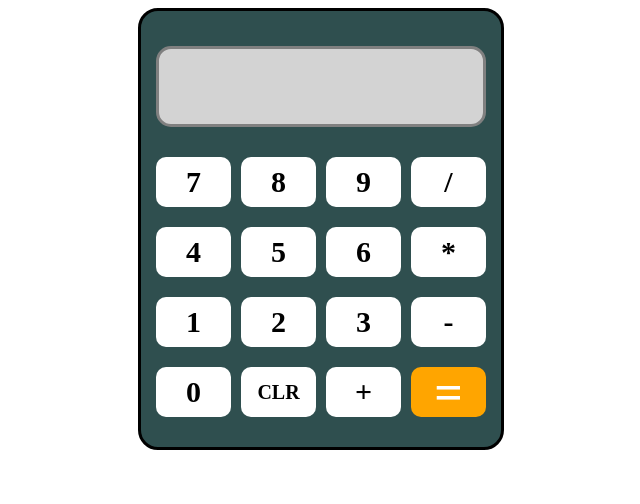
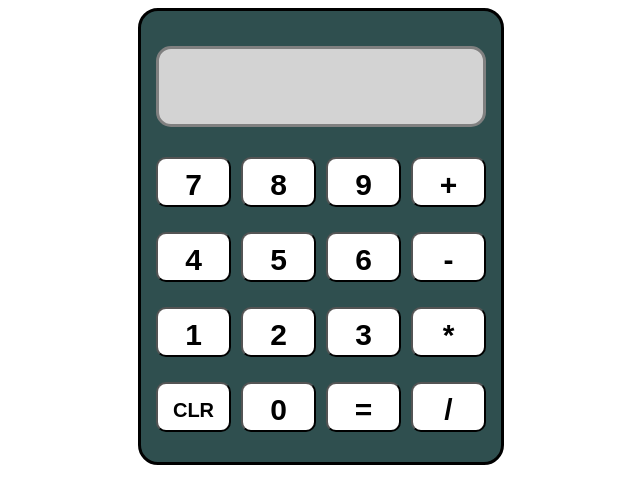
Before and after one commit to LunaPecura/Calculator, a plain HTML site: page index.html in a window 1280 px wide. Shown: the whole page, without its empty margins (319-959 px from the left). Drawn offline with Linux system fonts and the light colour scheme.

Commit message:
basic button functionality

```diff
--- a/app.js
+++ b/app.js
@@ -0,0 +1,27 @@
+class Calculator {
+
+	currentInput = [];
+
+	readDigit(digit) {
+		this.currentInput.push(digit);
+		document.querySelector(".display").innerHTML += digit;
+	}
+
+	readOp(char) {
+		switch(char) {
+			case 'c': {this.currentInput = []; this.clearScreen();}
+			case 'e':
+			case 'p':
+			case 'm':
+			case 't':
+			case 'd': break;
+		}
+	}
+
+	clearScreen() {
+		document.querySelector(".display").innerHTML = "";
+	}
+}
+
+
+let myCalculator = new Calculator();
--- a/index.html
+++ b/index.html
@@ -13,41 +13,36 @@
     <script src="app.js" async defer></script>
 
     <div class="calcWrapper">
-
-            <div class="calcTop">
-                <div class="display">
-                </div>
-            </div>
-
-
+      <div class="calcTop"><div class="display"></div></div>
       <div class="calcBottom">
 
         <div class="column" id="column1">
-                    <div class="cell" id="seven">7</div>
-                    <div class="cell" id="four">4</div>
-                    <div class="cell" id="one">1</div>
-                    <div class="cell" id="zero">0</div>
+          <!-- <div class="cell" id="seven">7</div> -->
+					<button class="number" id="seven" onclick="myCalculator.readDigit(7)">7</button>
+          <button class="number" id="four" onclick="myCalculator.readDigit(4)">4</button>
+          <button class="number" id="one" onclick="myCalculator.readDigit(1)">1</button>
+          <button class="operation" id="clear" onclick="myCalculator.readOp('c')">CLR</button>
         </div>
 
 				<div class="column" id="column2">
-                    <div class="cell" id="eight">8</div>
-                    <div class="cell" id="five">5</div>
-                    <div class="cell" id="two">2</div>
-                    <div class="cell" id="clear">CLR</div>
+          <button class="number" id="eight" onclick="myCalculator.readDigit(8)">8</button>
+          <button class="number" id="five" onclick="myCalculator.readDigit(5)">5</button>
+          <button class="number" id="two" onclick="myCalculator.readDigit(2)">2</button>
+					<button class="number" id="zero" onclick="myCalculator.readDigit(0)">0</button>
         </div>
 
         <div class="column" id="column3">
-                    <div class="cell" id="nine">9</div>
-                    <div class="cell" id="six">6</div>
-                    <div class="cell" id="three">3</div>
-                    <div class="cell" id="plus">+</div>
+          <button class="number" id="nine" onclick="myCalculator.readDigit(9)">9</button>
+          <button class="number" id="six" onclick="myCalculator.readDigit(6)">6</button>
+          <button class="number" id="three" onclick="myCalculator.readDigit(3)">3</button>
+					<button class="operation" id="equals" onclick="myCalculator.readOp('e')">=</button>
         </div>
 
         <div class="column" id="column4">
-                    <div class="cell" id="divided">/</div>
-                    <div class="cell" id="times">*</div>
-                    <div class="cell" id="minus">-</div>
-                    <div class="cell" id="equals">=</div>
+					<button class="operation" id="plus" onclick="myCalculator.readOp('p')">+</button>
+					<button class="operation" id="minus" onclick="myCalculator.readOp('m')">-</button>
+					<button class="operation" id="times" onclick="myCalculator.readOp('t')">*</button>
+          <button class="operation" id="divided" onclick="myCalculator.readOp('d')">/</button>
         </div>
 
       </div>
--- a/style.css
+++ b/style.css
@@ -21,6 +21,9 @@
     margin-right: 5px;
     border-radius: 15px;
     background-color: lightgray;
+    font-size: 50px;
+    line-height: 75px;
+    text-align: right;
 }
 
 .calcBottom{
@@ -30,11 +33,13 @@
 }
 
 .column{
+    display: flex;
+    flex-direction: column;
     width: fit-content;
     height: fit-content;
 }
 
-.cell{
+button{
     height: 50px;
     width: 75px;
     background-color: white;
@@ -52,12 +57,11 @@
 }
 
 #equals{
-    background-color: orange;
-    font-size: 50px;
-    color: white;
+    /* background-color: orange;
+    color: white; */
 }
 
-.cell:hover{
-    background-color:green;
+button:hover{
+    background-color:limegreen;
     color:white;
 }
```
Lines whose indentation alone changed are shown as unchanged.
